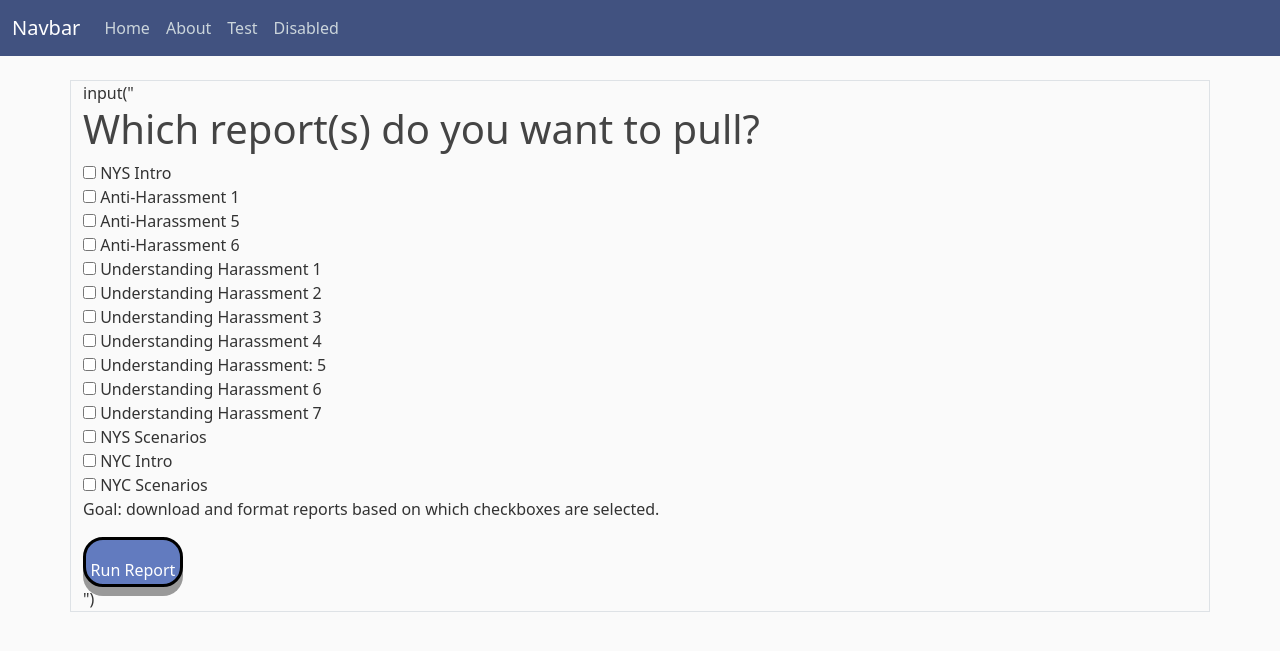
After one commit to drogers86/reporting, a Flask app: template templates/test.html in a window 1280 px wide. The commit adds this page. Shown: the top 651 px of the page. Run offline with Flask 3, Linux system fonts and the light colour scheme; the template is opened without the code that fills it, so the values that code supplies are empty.

Commit message:
Changes logged in Change Log

```diff
--- a/hello.py
+++ b/hello.py
@@ -14,5 +14,14 @@ def about():
     return render_template("about.html")
 
 
+@app.route("/test")
+def test():
+    return render_template("test.py")
+
+
+def post(self):
+    pass
+
+
 if __name__ == "__main__":
     app.run(debug=True)
--- a/static/main.css
+++ b/static/main.css
@@ -3,6 +3,8 @@ body {
   color: #333333;
   margin-top: 5rem;
 }
+
+
 
 h1, h2, h3, h4, h5, h6 {
   color: #444444;
@@ -54,7 +56,7 @@ a.article-title:hover {
 .article-metadata {
   padding-bottom: 1px;
   margin-bottom: 4px;
-  border-bottom: 1px solid #e3e3e3
+  border-bottom: 10px solid #e3e3e3
 }
 
 .article-metadata a:hover {
@@ -93,12 +95,14 @@ a.article-title:hover {
   background-color: #627BBF;
   height: 150px;
   width: 150px;
+  cursor: pointer;
   border-radius: 20px;
   padding: 5px;
   margin: 10px;
   v-align: center;
   border-style: solid;
   border-color: black;
+  box-shadow: 0 9px #999;
 }
 
 .center {
@@ -107,7 +111,35 @@ a.article-title:hover {
   text-align: center;
  }
 
- .border {
+.border {
   border-style: solid;
   border-color: black;
 }
+
+.box:hover {background-color: #bfa662}
+
+.box:active {
+  background-color: #bfa662;
+  box-shadow: 0 5px #666;
+  transform: translateY(4px);
+}
+
+.button {
+color: #ffffff;
+  background-color: #627BBF;
+  height: 50px;
+  width: 100px;
+  cursor: pointer;
+  border-radius: 20px;
+  v-align: center;
+  border-style: solid;
+  border-color: black;
+  box-shadow: 0 9px #999;
+}
+
+.button:hover {background-color: #bfa662}
+
+.button:active {
+  background-color: #bfa662;
+  box-shadow: 0 5px #666;
+  transform: translateY(4px);
--- a/templates/index.html
+++ b/templates/index.html
@@ -1,4 +1,4 @@
 {% extends "layout.html" %}
 {% block content %}
-  <h1>This is my home page!!!</h1>
+  <h1>This is my butt page!!!</h1>
 {% endblock content %}
--- a/templates/layout.html
+++ b/templates/layout.html
@@ -18,24 +18,16 @@
           <div class="collapse navbar-collapse" id="navbarSupportedContent">
             <ul class="navbar-nav me-auto mb-2 mb-lg-0">
               <li class="nav-item">
-                <a class="nav-link active" aria-current="page" href="#">Home</a>
+                <a class="nav-link active" aria-current="page" href="http://localhost:5000">Home</a>
               </li>
               <li class="nav-item">
-                <a class="nav-link" href="#">Link</a>
-              </li>
-              <li class="nav-item dropdown">
-                <a class="nav-link dropdown-toggle" href="#" role="button" data-bs-toggle="dropdown" aria-expanded="false">
-                  Dropdown
-                </a>
-                <ul class="dropdown-menu">
-                  <li><a class="dropdown-item" href="#">Action</a></li>
-                  <li><a class="dropdown-item" href="#">Another action</a></li>
-                  <li><hr class="dropdown-divider"></li>
-                  <li><a class="dropdown-item" href="#">Something else here</a></li>
-                </ul>
+                <a class="nav-link" href="http://localhost:5000/about">About</a>
               </li>
               <li class="nav-item">
-                <a class="nav-link disabled" aria-disabled="true">Disabled</a>
+                <a class="nav-link" href="http://localhost:5000/test">Test</a>
+              </li>
+              <li class="nav-item">
+                <a class="nav-link disabled" aria-disabled="false">Disabled</a>
               </li>
             </ul>
           </div>
@@ -44,8 +36,10 @@
     </header>
     <main role="main" class="container border">
       <div class="row">
-        <div class="col-md-8 border">
-          {% block content %}{% endblock %}
+        <div class="">
+          {% block content %}
+
+          {% endblock %}
         </div>
         <!-- <div class="col-md-4">
           <div class="content-section">
--- /dev/null
+++ b/templates/test.html
@@ -0,0 +1,102 @@
+{% extends "layout.html" %}
+{% block content %}
+input("
+<h1>Which report(s) do you want to pull? </h1>
+<form>
+  <div class="checkbox">
+    <label>
+      <input type="checkbox" value="3846202">
+      NYS Intro
+    </label>
+  </div>
+  <div class="checkbox">
+    <label>
+      <input type="checkbox" value="3847508">
+      Anti-Harassment 1
+    </label>
+  </div>
+  <div class="checkbox">
+    <label>
+      <input type="checkbox" value="3846909">
+      Anti-Harassment 5
+    </label>
+  </div>
+  <div class="checkbox">
+    <label>
+      <input type="checkbox" value="3846758">
+      Anti-Harassment 6
+    </label>
+  </div>
+  <div class="checkbox">
+    <label>
+      <input type="checkbox" value="3848048">
+      Understanding Harassment 1
+    </label>
+  </div>
+  <div class="checkbox">
+    <label>
+      <input type="checkbox" value="3848322">
+      Understanding Harassment 2
+    </label>
+  </div>
+  <div class="checkbox">
+    <label>
+      <input type="checkbox" value="3848379">
+      Understanding Harassment 3
+    </label>
+  </div>
+  <div class="checkbox">
+    <label>
+      <input type="checkbox" value="3847029">
+      Understanding Harassment 4
+    </label>
+  </div>
+  <div class="checkbox">
+    <label>
+      <input type="checkbox" value="3846770">
+      Understanding Harassment: 5
+    </label>
+  </div>
+  <div class="checkbox">
+    <label>
+      <input type="checkbox" value="3848626">
+      Understanding Harassment 6
+    </label>
+  </div>
+  <div class="checkbox">
+    <label>
+      <input type="checkbox" value="3848445">
+      Understanding Harassment 7
+    </label>
+  </div>
+  <div class="checkbox">
+    <label>
+      <input type="checkbox" value="4775856">
+      NYS Scenarios
+    </label>
+  </div>
+  <div class="checkbox">
+    <label>
+      <input type="checkbox" value="4673600">
+      NYC Intro
+    </label>
+  </div>
+  <div class="checkbox">
+    <label>
+      <input type="checkbox" value="4673603">
+      NYC Scenarios
+    </label>
+  </div>
+  <div>
+      <p>
+          Goal: download and format reports based on which checkboxes are selected.
+      </p>
+  </div>
+  <div class="flex">
+      <div class = "button">
+          <p class="center">Run Report</p>
+      </div>
+  </div>
+</form>
+")
+{% endblock content %}
--- a/together.py
+++ b/together.py
@@ -8,7 +8,7 @@ from funcs import *
 
 # 'course_id' variable will eventually be user-defined. It is only static now for testing purposes.
 # We will use the web interface to set the variable
-course_id = ["7437580", "4673600", "4673603", "3847029"]
+course_id = ["7437580", "7437443"]
 # Master report name will remain fixed.
 master_report = "master.xlsx"
 
--- a/website/index.html
+++ b/website/index.html
@@ -0,0 +1,5 @@
+{% extends "layout.html" %}
+{% block content %}
+  <h1>This is my home page!!!!!</h1>
+<p>Penis</p>
+{% endblock content %}
```
Also changed, not shown: forms.py (added, +41 -0 lines), templates/test.py (added, +102 -0 lines), website/about.html (added, +25 -0 lines), templates/README.txt (added), 1 other file.
